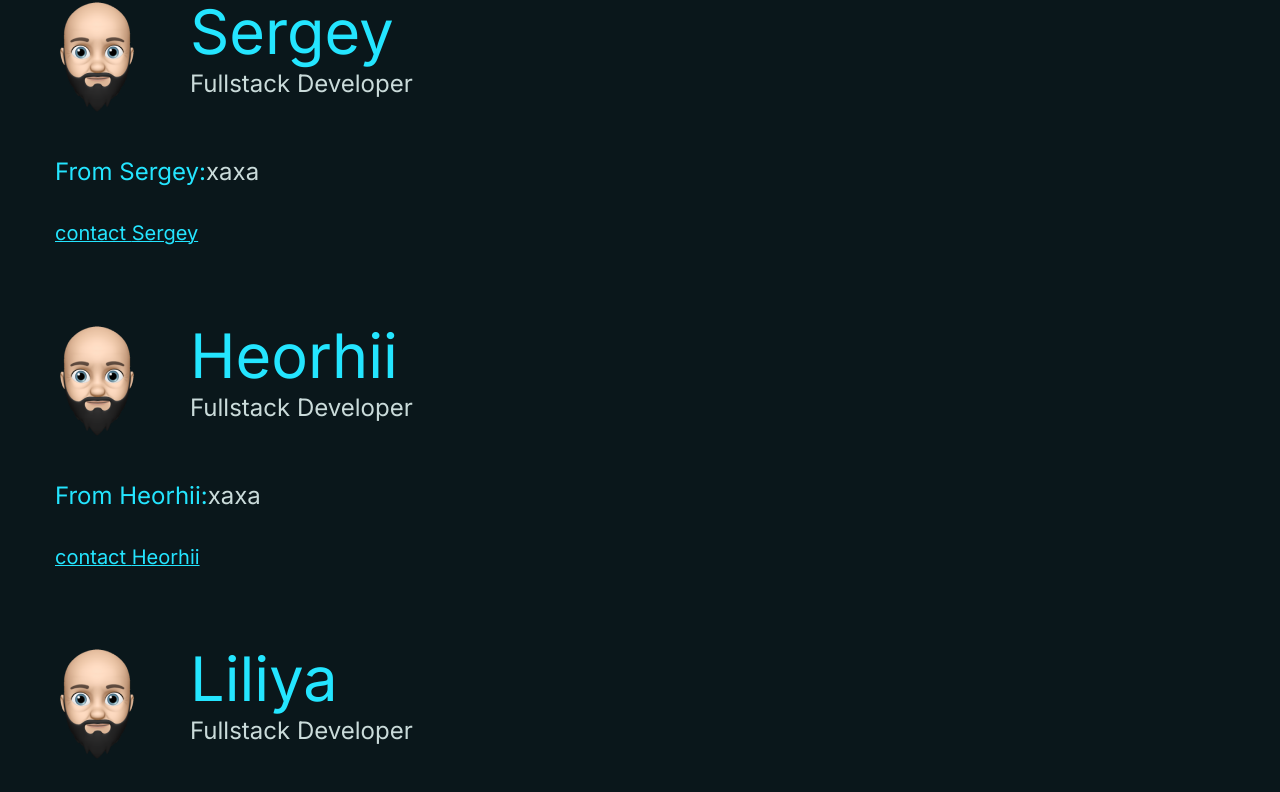
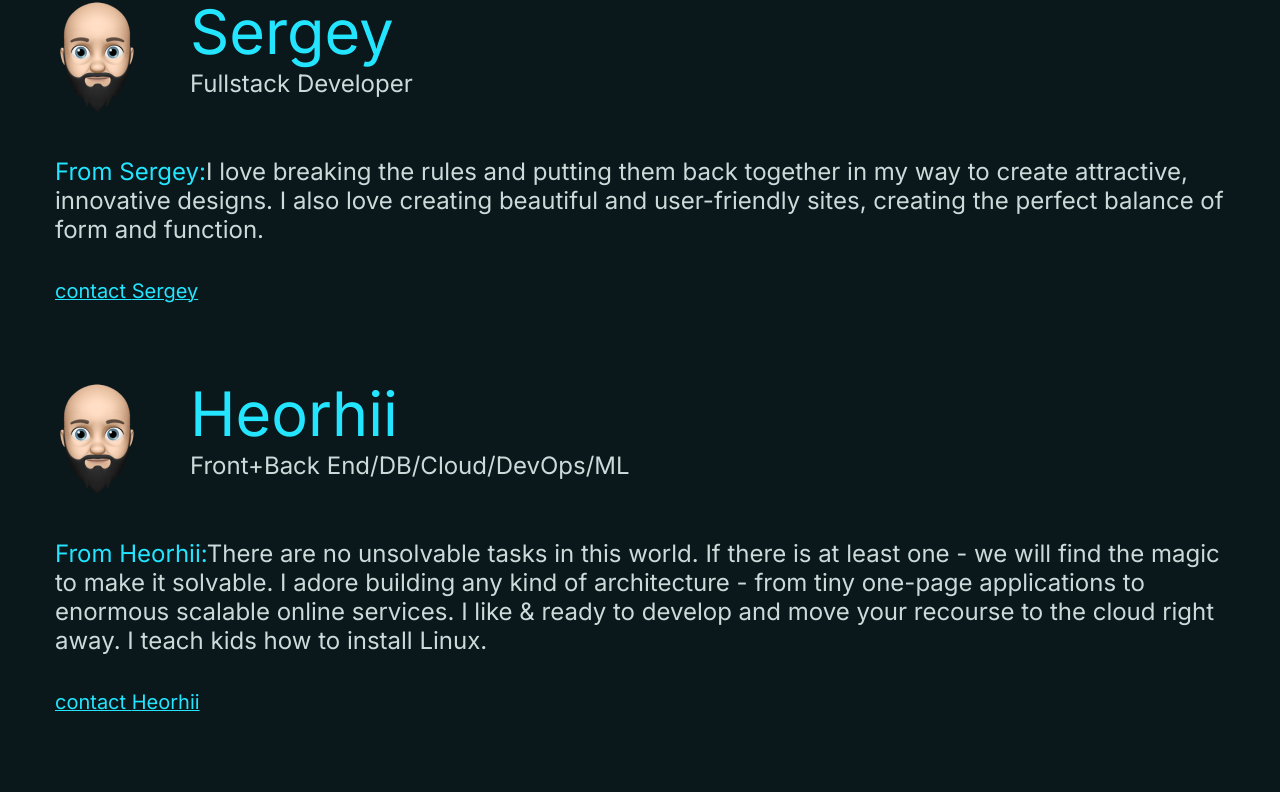
Before and after one commit to MajesticBay/majestic-bay, a React (Create React App) app: page / in a window 1280 px wide. Shown: the part 3178-3970 px from the top of the page. Built offline with nearby package versions, Linux system fonts and the light colour scheme.

Commit message:
Update personal information.

```diff
--- a/src/components/OurTeam.js
+++ b/src/components/OurTeam.js
@@ -1,9 +1,7 @@
-// import { useState } from "react";
 import { TeamMember } from "./TeamMember";
 import mike from '../images/mike.png';
 
 export const OurTeam = () => {
-    // const [about, setAbout] = useState(true);
     let peopleData = [
         {
             name: "Mike",
@@ -15,22 +13,22 @@ export const OurTeam = () => {
         {
             name: "Sergey",
             position: "Fullstack Developer",
-            about: "хаха",
-            quoteAbout: "хохо",
+            about: "I love breaking the rules and putting them back together in my way to create attractive, innovative designs. I also love creating beautiful and user-friendly sites, creating the perfect balance of form and function.",
+            quoteAbout: "Developer with a human soul.",
             img: mike
         },
         {
             name: "Heorhii",
-            position: "Fullstack Developer",
-            about: "хаха",
-            quoteAbout: "хохо",
+            position: "Front+Back End/DB/Cloud/DevOps/ML",
+            about: "There are no unsolvable tasks in this world. If there is at least one - we will find the magic to make it solvable. I adore building any kind of architecture - from tiny one-page applications to enormous scalable online services. I like & ready to develop and move your recourse to the cloud right away. I teach kids how to install Linux.",
+            quoteAbout: "Joe - that guy from your side of the ocean who knows how to build and deliver better.",
             img: mike
         },
         {
             name: "Liliya",
             position: "Fullstack Developer",
-            about: "хаха",
-            quoteAbout: "хохо",
+            about: "Your success always inspires me.",
+            quoteAbout: "When you find an idea that you just can't stop thinking about, that's probably a good one to pursue. Some of the world's most remarkable ideas have started with just a nagging feeling. I am the one who does the actual implementation of the existing idea.",
             img: mike
         }
     ]
```
